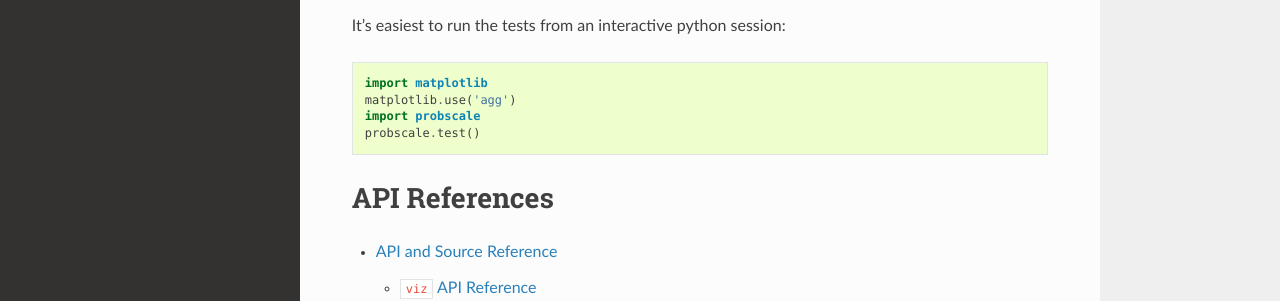
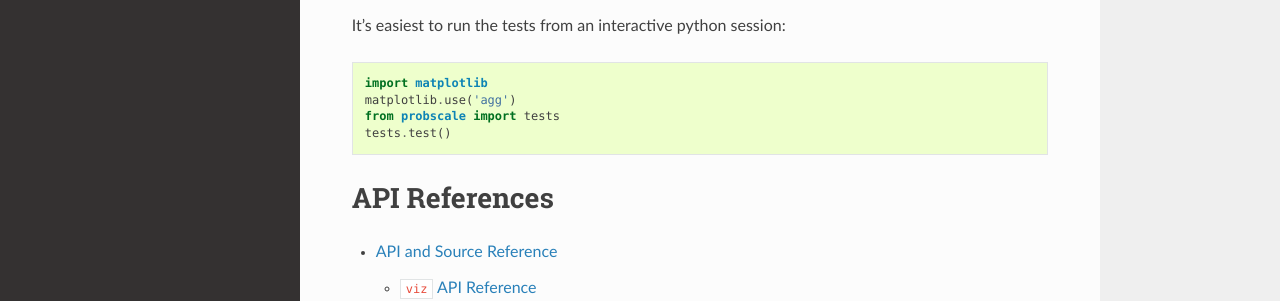
Before and after one commit to matplotlib/mpl-probscale, a Sphinx documentation site: the page built from docs/index.rst, in a window 1280 px wide and 900 px high, scrolled down 1488 px. Shown: the part 153-454 px from the top of the window. Built offline with Sphinx 7.4.7 and the Read the Docs theme 2.0.0, drawn with Linux system fonts in a browser that asks for light colours; pages that are not in the unit, such as notebooks, are missing from menus.

Commit message:
remove pytest install requirement

```diff
--- a/check_probscale.py
+++ b/check_probscale.py
@@ -5,6 +5,6 @@
 from matplotlib.pyplot import style
 style.use('classic')
 
-import probscale
-status = probscale.test(*sys.argv[1:])
+from probscale import tests
+status = tests.test(*sys.argv[1:])
 sys.exit(status)
--- a/docs/index.rst
+++ b/docs/index.rst
@@ -85,8 +85,8 @@
 
     import matplotlib
     matplotlib.use('agg')
-    import probscale
-    probscale.test()
+    from probscale import tests
+    tests.test()
 
 API References
 ==============
--- a/probscale/__init__.py
+++ b/probscale/__init__.py
@@ -2,6 +2,5 @@
 
 from .viz import *
 from .probscale import ProbScale
-from .tests import test
 
 scale.register_scale(ProbScale)
```
Also changed, not shown: README.md (+2 -2 lines).
